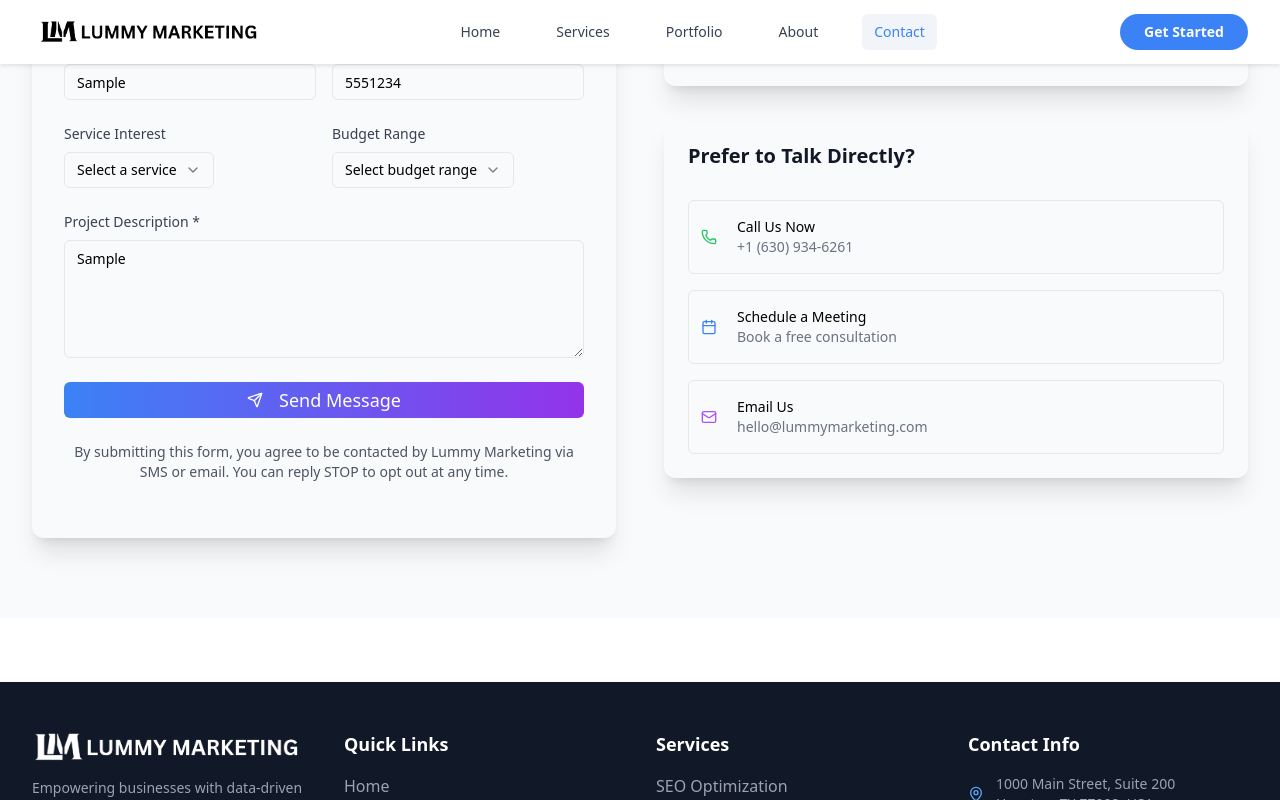
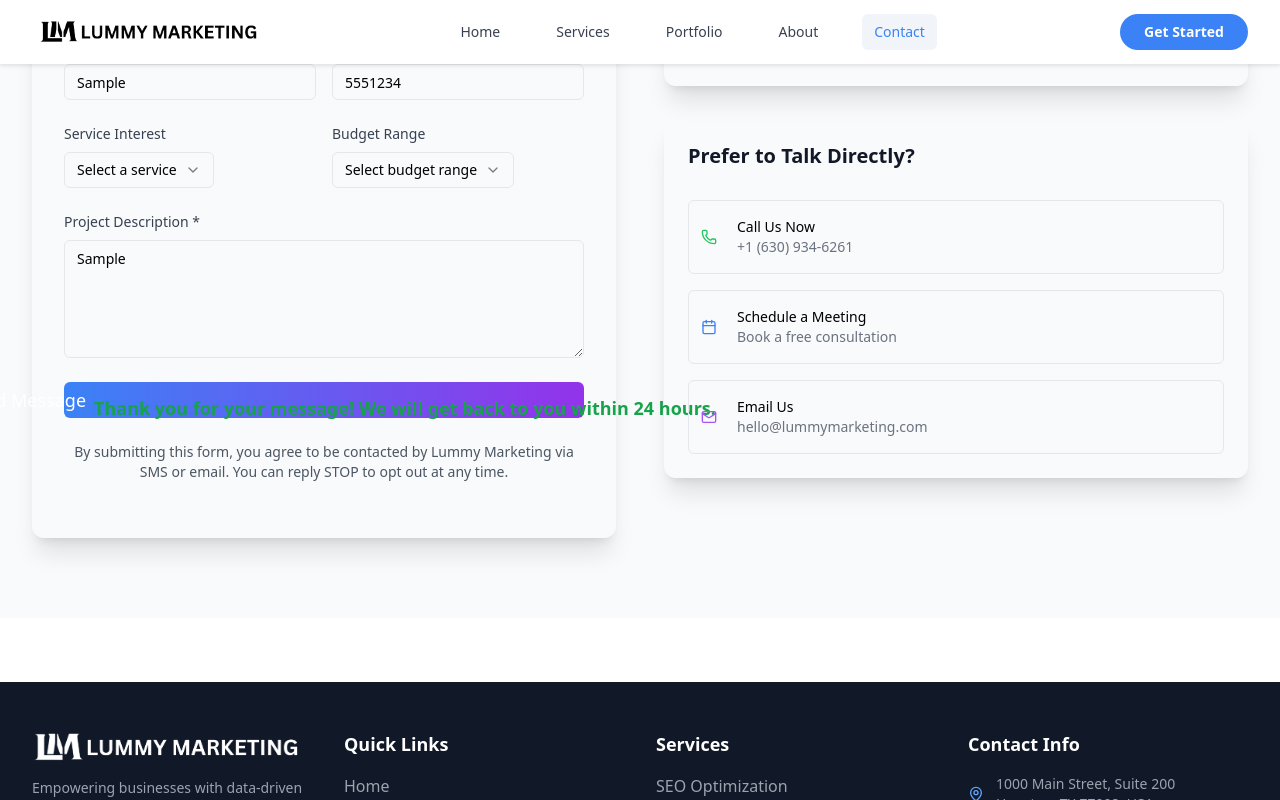
Before and after one commit to MoneychasingLT/lummy-marketing-enhanced-website, a React (Vite) app: page /contact in a window 1280 px wide. Both pictures are taken after typing "Sample", "name@example.com", "Sample", "5551234", "Sample" into the empty fields and a click on the button "Send Message". Shown: the part 1282-2082 px from the top of the page. Built offline with nearby package versions, Linux system fonts and the light colour scheme.

Commit message:
Update Contact.jsx

```diff
--- a/src/pages/Contact.jsx
+++ b/src/pages/Contact.jsx
@@ -260,6 +260,12 @@ const handleSubmit = async (e) => {
                   >
                     <Send size={20} className="mr-2" />
                     Send Message
+
+                    {formSubmitted && (
+  <p className="text-green-600 text-center mt-4 font-semibold">
+    Thank you for your message! We will get back to you within 24 hours.
+  </p>
+)}
                   </Button>
 
                  <p className="text-sm text-gray-600 mt-4 text-center">
```
